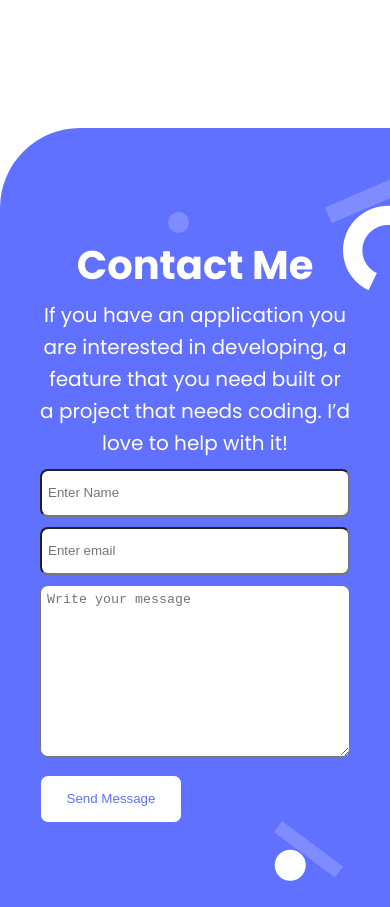
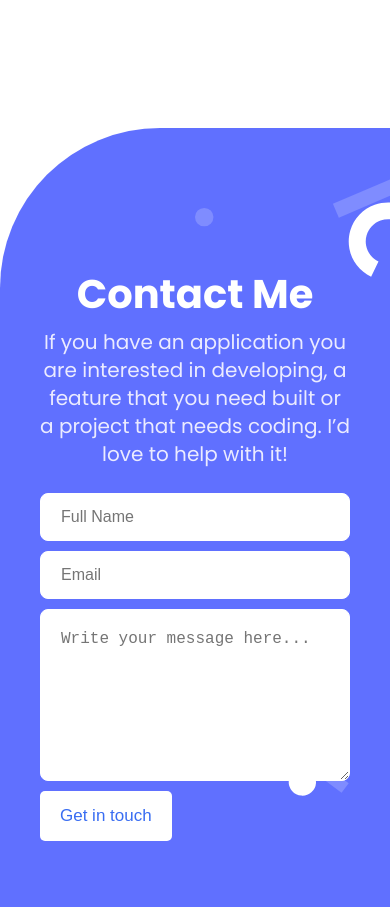
Before and after one commit to ticoniq/Portfolio, a website: page index.html in a window 390 px wide. Shown: the part 5000-5907 px from the top of the page. Drawn offline with Linux system fonts and the light colour scheme.

Commit message:
updated the html and css file added a contact form field

```diff
--- a/assets/css/style.css
+++ b/assets/css/style.css
@@ -300,7 +300,91 @@ img {
   width: 48px;
 }
 
+/* Footer */
+.foot {
+  background: #fff;
+}
 
+.footer {
+  background-image: url("../images/web/contact-bg.svg");
+  background-position: center 100px;
+  background-size: auto;
+  background-repeat: no-repeat;
+  border-top-left-radius: 160px;
+  background-color: #6070ff;
+  height: 846px;
+}
+
+.footer .footer-text {
+  text-align: center;
+  width: 569px;
+  margin: auto;
+  margin-top: 142px;
+}
+
+.footer .footer-text h2 {
+  font-style: normal;
+  font-weight: 700;
+  font-size: 40px;
+  color: #ffffff;
+}
+
+.footer .footer-text p {
+  font-style: normal;
+  font-weight: 400;
+  font-size: 20px;
+  line-height: 28px;
+  color: #ebebff;
+}
+
+.footer-form {
+  width: 500px;
+  margin: 40px auto;
+}
+
+.footer .form-control {
+  margin: 10px auto;
+  justify-content: center;
+  align-items: center;
+}
+
+.footer input[type="text"],
+.footer input[type="email"] {
+  border: 0;
+  border: 1px solid #fff;
+  width: 100%;
+  height: 48px;
+  padding: 20px;
+  font-size: 16px;
+  border-radius: 8px;
+  display: block;
+  margin: auto;
+}
+
+.footer textarea {
+  border: 0;
+  border: 1px solid #fff;
+  width: 100%;
+  display: block;
+  margin: auto;
+  height: 172px;
+  padding: 20px;
+  font-size: 16px;
+  border-radius: 8px;
+}
+
+.footer input:focus {
+  outline: none;
+}
+
+.footer textarea:focus {
+  outline: none;
+}
+
+.footer button {
+  display: block;
+  margin: 0 auto;
+}
 
 /* Mobile view */
 @media (max-width: 768px) {
@@ -366,65 +450,34 @@ img {
   }
 
   .program h3 {
-    margin: auto 0;
+    margin: auto 0px;
   }
 
   .program img {
     margin: auto 10px;
   }
 
-  .foot {
-    background: #fff;
+  .footer {
+    background-image: url("../images/mobile/contact-mobile.svg");
+    background-position: right 50px;
+    background-size: 50%;
+    background-repeat: no-repeat;
+    border-top-left-radius: 160px;
+    background-color: #6070ff;
+    height: 779px;
   }
 
-  .footer {
-    background: #6070ff;
-    background-image:   url(../images/mobile/contact-mobile.svg);
-    background-repeat: no-repeat;
-    background-position: right 50px;
-    height: 779px;
-    padding-top: 103px;
-    text-align: center;
-    color: #fff;
-    border-top-left-radius: 80px;
+  .footer .footer-text {
+    width: 100%;
   }
 
-  .footer h2 {
-    font-style: normal;
-    font-size: 40px;
-    font-weight: 700;
+  .footer-form {
+    margin: 25px 0;
+    width: 100%;
   }
 
-  .footer p {
-    font-weight: 400;
-    font-size: 20px;
+  .footer button {
+    display: inline;
+    /* float: left; */
   }
-
-.formArea .formController {
-  margin: 10px auto;
-
 }
-
-.formController input {
-  width: 100%;
-  border-radius: 8px;
-  height: 48px;
-  padding: 6px;
-}
-
-.formController textarea {
-  width: 100%;
-  border-radius: 8px;
-  height: 172px;
-  padding: 6px;
-}
-.btnSubmit{
-  background: white;
-  color:#6070ff;
-  width: 142px;
-  height: 48px;
-  border-radius: 8px;
-  border: 1px solid #6070ff;
-  float: left;
-}
-}
--- a/assets/css/utilities.css
+++ b/assets/css/utilities.css
@@ -28,6 +28,12 @@
 }
 
 .btn-hover:hover {
+  background: #6070ff;
+  color: #fff;
+}
+
+.btn-hover-2:hover {
+  border: 1px solid #fff;
   background: #6070ff;
   color: #fff;
 }
--- a/index.html
+++ b/index.html
@@ -195,21 +195,22 @@
         <div class="footer-text">
           <h2>Contact Me</h2>
           <p>If you have an application you are interested in developing, a feature that you need built or a project
-            that needs coding.
-            I’d love to help with it!</p>
+            that needs coding. I’d love to help with it!</p>
         </div>
-        <div class="formArea">
-          <form>
-            <div class="formController">
-              <input type="text" placeholder="Enter Name" maxlength="30">
+        <div class="footer-form">
+          <form action="https://formspree.io/f/xbjewoav" method="post">
+            <div class="form-control">
+              <input type="text" name="name" placeholder="Full Name" maxlength="30" required>
             </div>
-            <div class="formController">
-              <input type="email" placeholder="Enter email">
+            <div class="form-control">
+              <input type="email"name="email" placeholder="Email" required>
             </div>
-            <div class="formController">
-              <textarea maxlength="500" placeholder="Write your message"></textarea>
+            <div class="form-control">
+              <textarea name="message" placeholder="Write your message here..." maxlength="500" required></textarea>
             </div>
-              <button class="btnSubmit">Send Message</button>
+            <div class="form-control">
+              <button type="submit" class="btn btn-default btn-hover-2 btn-pressed">Get in touch</button>
+            </div>
           </form>
         </div>
       </div>
```
